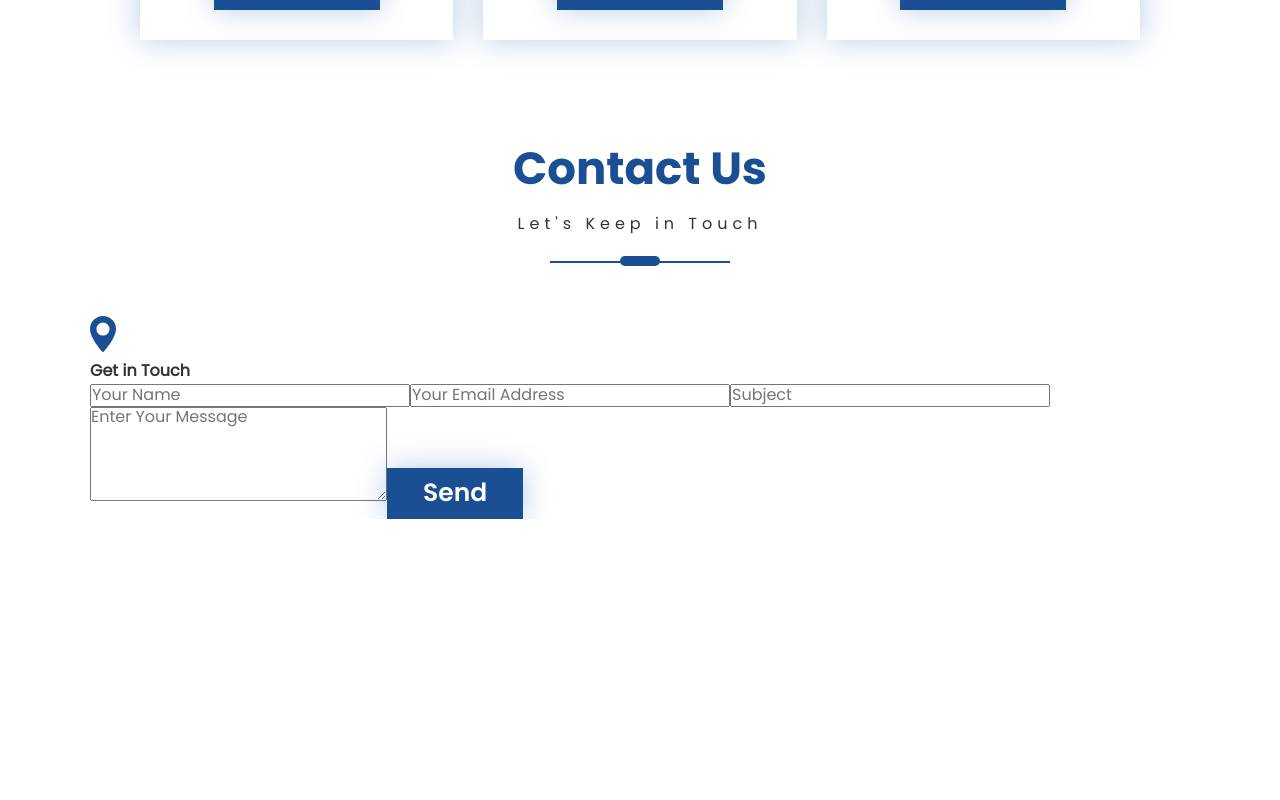
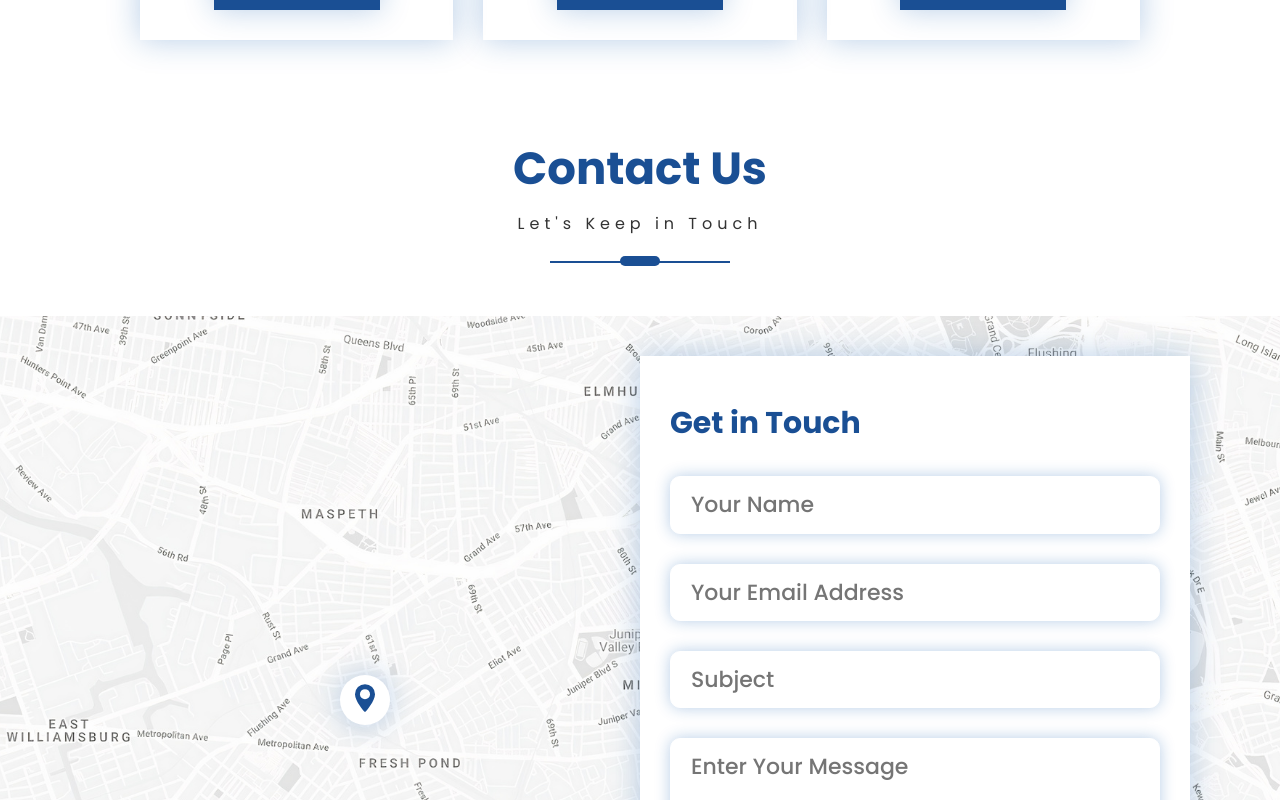
Before and after one commit to Yasharmohamadi/personal-website, a React (Create React App) app: page / in a window 1280 px wide. Shown: the part 4640-5440 px from the top of the page. Before the commit the page ends 5159 px from the top, so only its background shows below. Built offline with nearby package versions, Linux system fonts and the light colour scheme.

Commit message:
add contact us css

```diff
--- a/src/Contact/Contact.css
+++ b/src/Contact/Contact.css
@@ -0,0 +1,86 @@
+.contact {
+	margin-bottom: 10rem;
+}
+.contact-wrapper {
+	width: 100%;
+	/* height: 70rem; */
+	padding: 4rem 0;
+	background: url(../../public/images/map.jpg);
+	background-position: center;
+	background-repeat: no-repeat;
+	background-size: cover;
+	display: flex;
+	align-items: center;
+}
+.contact-container {
+	display: flex;
+	flex-direction: row;
+	align-items: center;
+	justify-content: space-between;
+	/* margin: 5rem 0 0 0 !important; */
+}
+.contact-location-wrapper {
+	display: flex;
+	align-items: center;
+	justify-content: center;
+	flex-basis: 50%;
+}
+.contact-location {
+	width: 5rem;
+	height: 5rem;
+	background: var(--app-bg-color);
+	border-radius: 50%;
+	box-shadow: 0 0 3rem var(--shadow-color);
+	position: relative;
+	cursor: pointer;
+}
+.contact-location:hover .contact-location__icon {
+	width: 3rem;
+}
+.contact-location__icon {
+	position: absolute;
+	top: 0.5rem;
+	right: 0;
+	left: 0;
+	margin: 0 auto;
+	width: 2rem;
+    transition: all 200ms ease-in;
+}
+.contact-form {
+	background: var(--app-bg-color);
+	box-shadow: 0 0 3rem var(--shadow-color);
+	display: flex;
+	flex-direction: column;
+	padding: 3rem;
+	flex-basis: 50%;
+}
+.contact-form__title {
+	font-family: "Poppins Bold";
+	color: var(--main-color);
+	font-size: 3rem;
+	margin: 1.5rem 0;
+}
+.contact-form__input {
+	box-shadow: 0 0 1.5rem var(--shadow-color);
+	border: 1px solid #fff;
+	outline: none;
+	padding: 1.5rem 2rem;
+	font-size: 2.2rem;
+	margin: 1.5rem 0;
+	border-radius: 1rem;
+	color: var(--main-color);
+	font-family: "Poppins Medium";
+}
+
+.contact-form__textarea {
+	resize: vertical;
+	max-height: 35rem;
+	min-height: 19rem;
+}
+.contact-form__input:focus {
+	border: 1px solid var(--main-color);
+}
+
+.contact-form button {
+	margin-top: 2rem;
+}
```
